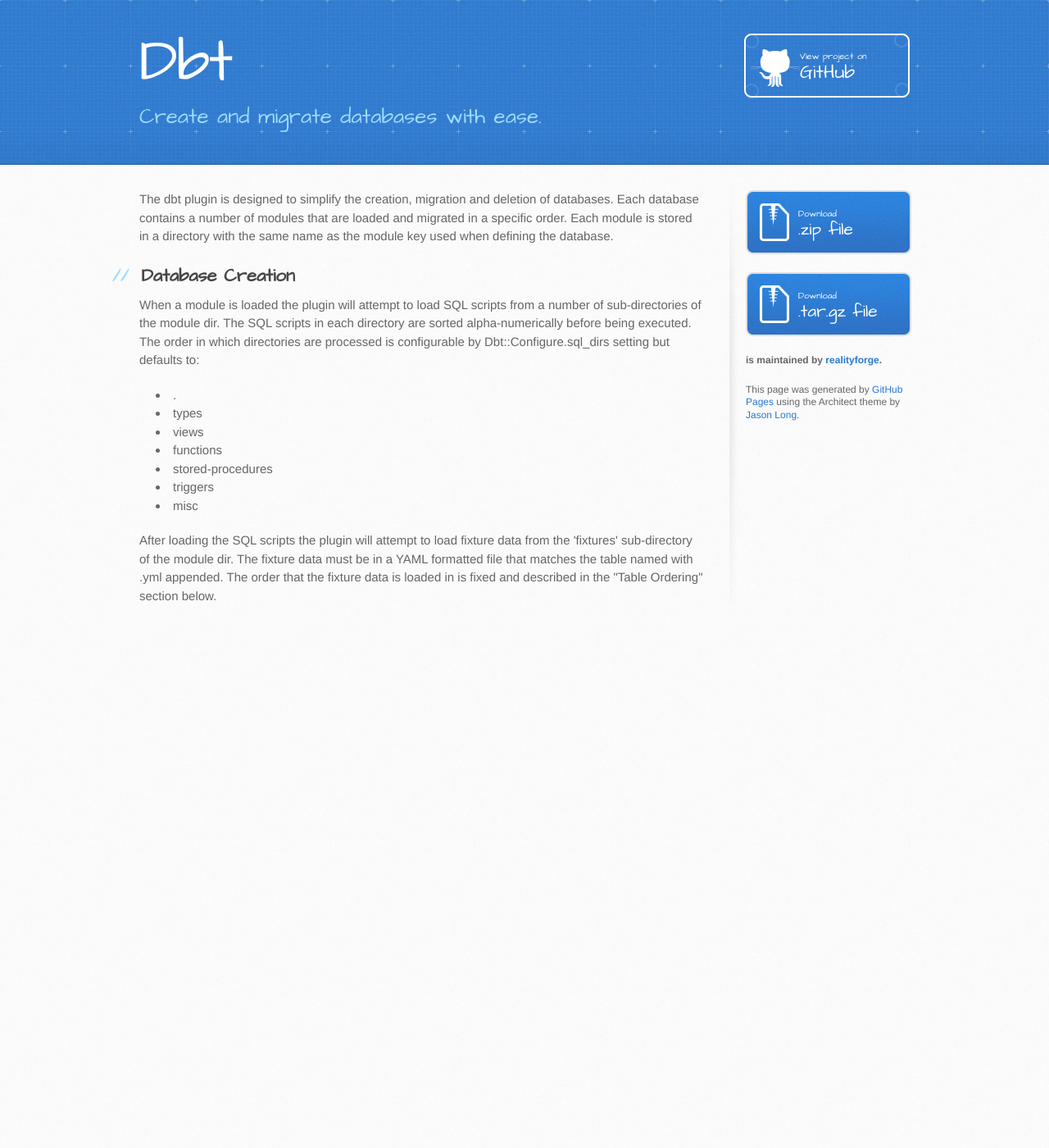
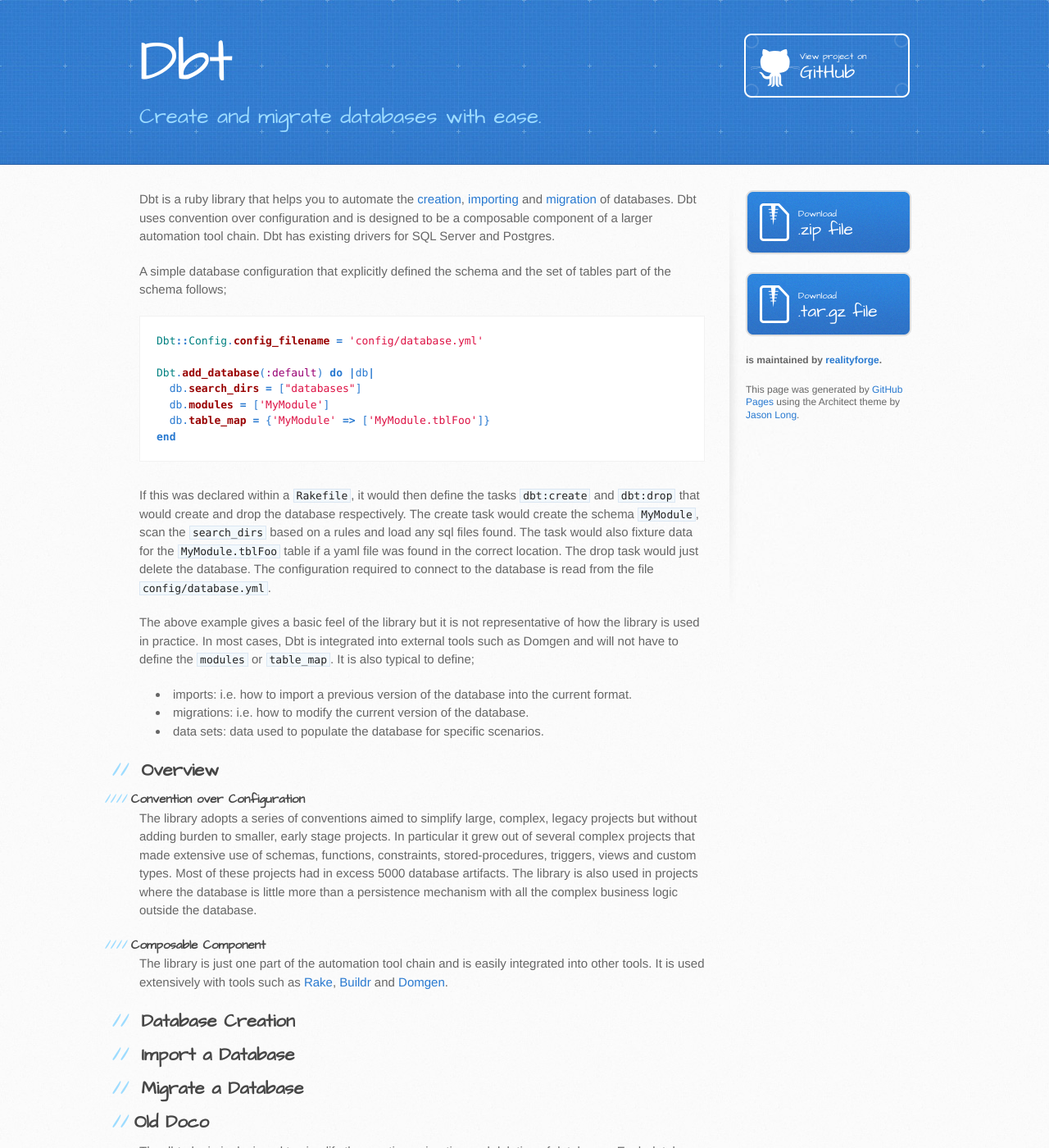
Before and after one commit to realityforge/dbt, a Jekyll site: the page built from index.html, in a window 1280 px wide and 1400 px high. Shown: the whole window at 82% size. Built offline with Jekyll 4.4.1, drawn with Linux system fonts in a browser that asks for light colours.

Commit message:
Start to fill out basic documentation

```diff
--- a/index.html
+++ b/index.html
@@ -4,14 +4,81 @@ title: Dbt
 ---
 
 <p>
-    The dbt plugin is designed to simplify the creation, migration and deletion of databases. Each database contains a
-    number of <em>modules</em> that are loaded and migrated in a specific order. Each <em>module</em> is stored in a
-    directory with the same name as the <em>module</em> key used when defining the database.
+    Dbt is a ruby library that helps you to automate the <a href="#database-creation">creation</a>,
+    <a href="#database-import">importing</a> and <a href="#database-migration">migration</a> of databases.
+    Dbt uses convention over configuration and is designed to be a composable component of a larger automation
+    tool chain. Dbt has existing drivers for SQL Server and Postgres.
+</p>
+<p>
+    A simple database configuration that explicitly defined the schema and the set of tables part of the schema follows;
+</p>
+{% highlight ruby %}
+Dbt::Config.config_filename = 'config/database.yml'
+
+Dbt.add_database(:default) do |db|
+  db.search_dirs = ["databases"]
+  db.modules = ['MyModule']
+  db.table_map = {'MyModule' => ['MyModule.tblFoo']}
+end
+{% endhighlight %}
+<p>
+    If this was declared within a <code>Rakefile</code>, it would then define the tasks <code>dbt:create</code> and
+    <code>dbt:drop</code> that would create and drop the database respectively. The create task would create the
+    schema <code>MyModule</code>, scan the <code>search_dirs</code> based on a rules and load any sql files found.
+    The task would also fixture data for the <code>MyModule.tblFoo</code> table if a yaml file was found in the correct
+    location. The drop task would just delete the database. The configuration required to connect to the database is
+    read from the file <code>config/database.yml</code>.
+</p>
+<p>
+    The above example gives a basic feel of the library but it is not representative of how the library is used in
+    practice. In most cases, Dbt is integrated into external tools such as Domgen and will not have to define the
+    <code>modules</code> or <code>table_map</code>. It is also typical to define;
+</p>
+<ul>
+    <li><b>imports</b>: i.e. how to import a previous version of the database into the current format.</li>
+    <li><b>migrations</b>: i.e. how to modify the current version of the database.</li>
+    <li><b>data sets</b>: data used to populate the database for specific scenarios.</li>
+</ul>
+
+<h2>
+<a name="overview" class="anchor" href="#overview"><span class="octicon octicon-link"></span></a>Overview
+</h2>
+
+<h4>Convention over Configuration</h4>
+<p>
+    The library adopts a series of conventions aimed to simplify large, complex, legacy projects but without adding
+    burden to smaller, early stage projects. In particular it grew out of several complex projects that made extensive
+    use of schemas, functions, constraints, stored-procedures, triggers, views and custom types. Most of these projects
+    had in excess 5000 database artifacts. The library is also used in projects where the database is little more than
+    a persistence mechanism with all the complex business logic outside the database.
+</p>
+
+<h4>Composable Component</h4>
+<p>
+    The library is just one part of the automation tool chain and is easily integrated into other tools. It is used
+    extensively with tools such as <a href="">Rake</a>,
+    <a href="http://buildr.apache.org">Buildr</a> and <a href="https://github.com/realityforge/domgen">Domgen</a>.
 </p>
 
 <h2>
 <a name="database-creation" class="anchor" href="#database-creation"><span class="octicon octicon-link"></span></a>Database Creation
 </h2>
+
+<h2>
+<a name="database-import" class="anchor" href="#database-import"><span class="octicon octicon-link"></span></a>Import a Database
+</h2>
+
+<h2>
+<a name="database-migration" class="anchor" href="#database-migration"><span class="octicon octicon-link"></span></a>Migrate a Database
+</h2>
+
+<h2>Old Doco</h2>
+
+<p>
+    The dbt plugin is designed to simplify the creation, migration and deletion of databases. Each database contains a
+    number of <em>modules</em> that are loaded and migrated in a specific order. Each <em>module</em> is stored in a
+    directory with the same name as the <em>module</em> key used when defining the database.
+</p>
 
 <p>
     When a <em>module</em> is loaded the plugin will attempt to load SQL scripts from a number of sub-directories of
```
